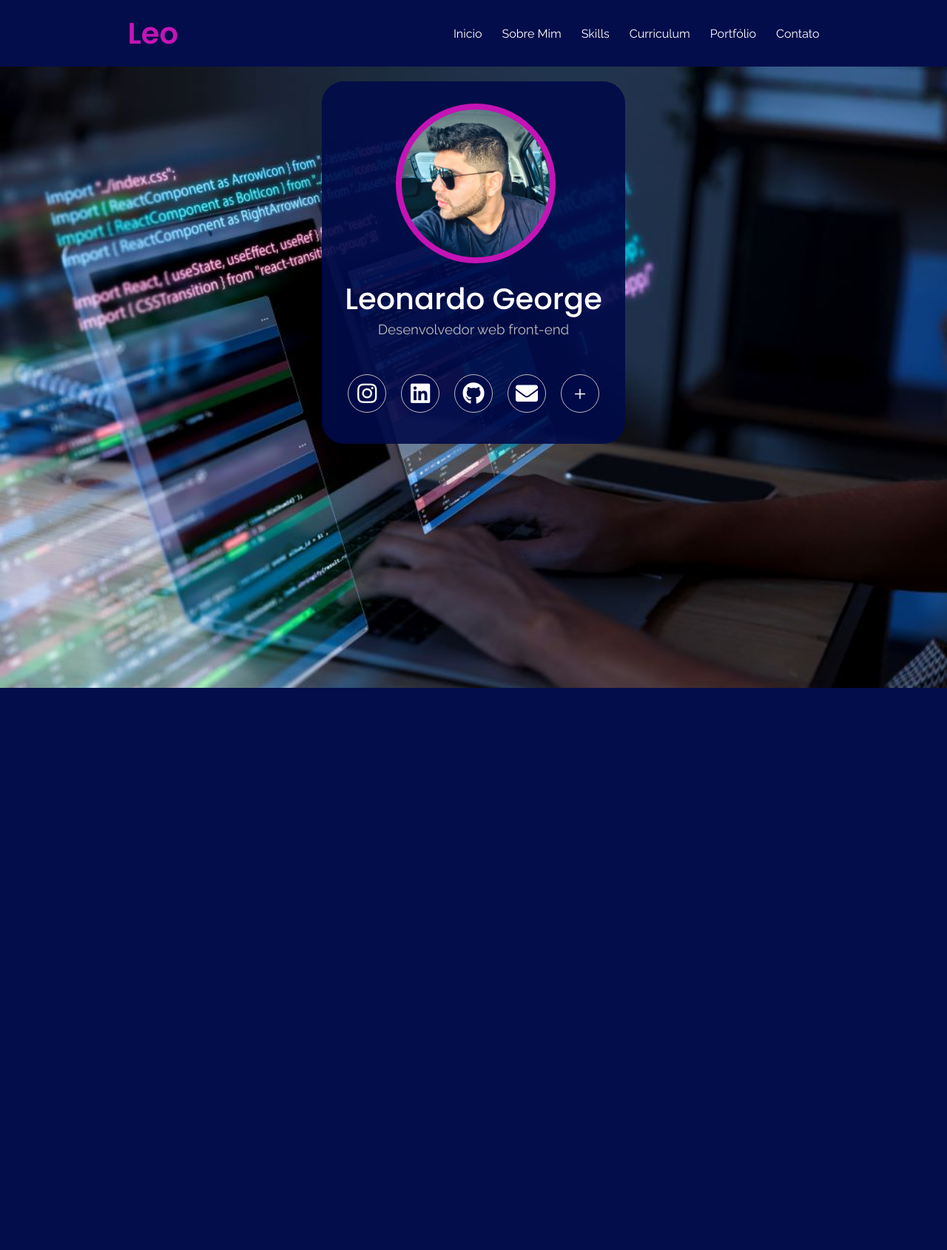
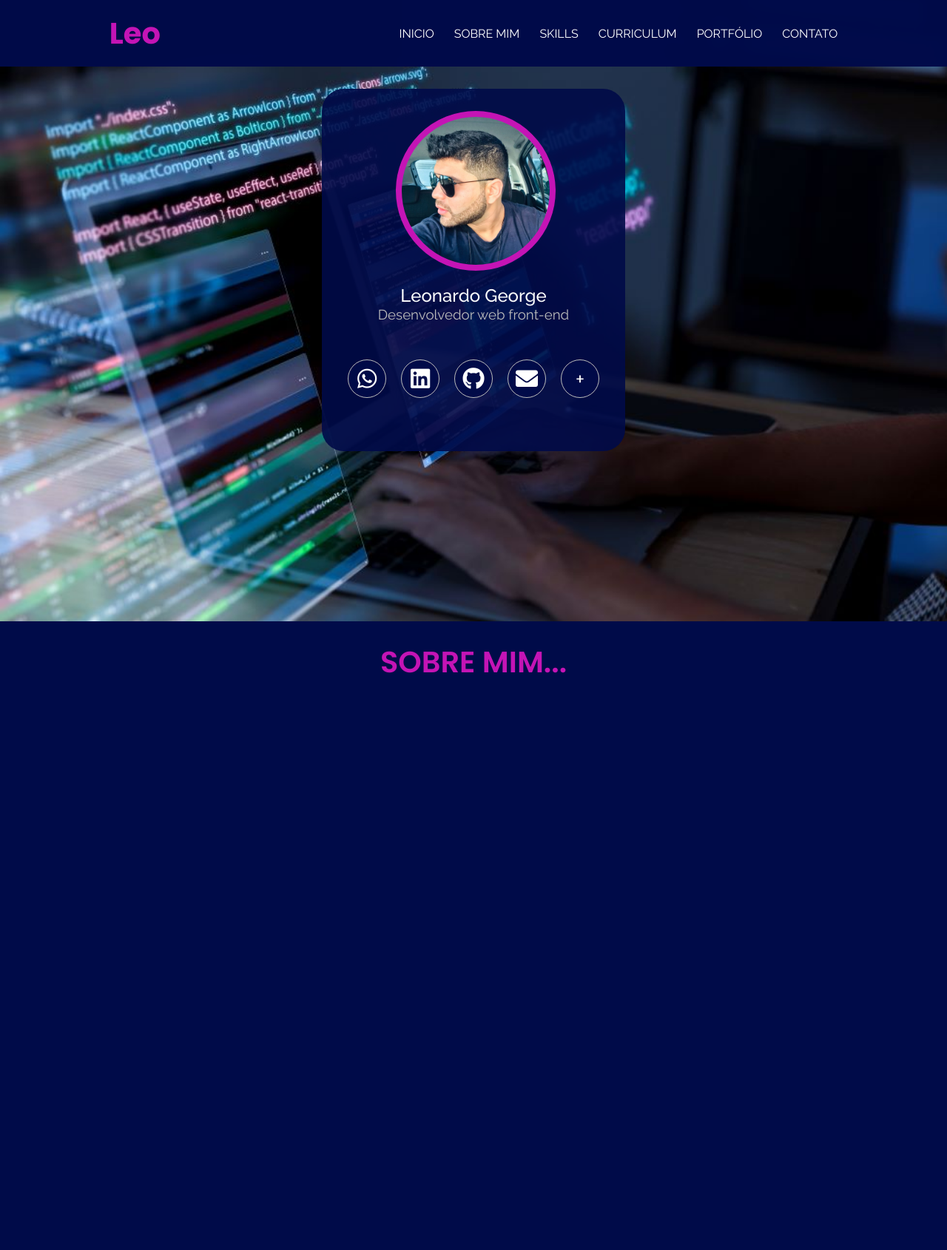
Before and after one commit to LeonardoGeorge/First-portfolio, a PHP site: page / in a window 1280 px wide. Shown: the whole page at 74% size. Before the commit the page ends 930 px from the top, so only its background shows below. Run offline with PHP 8.4, Linux system fonts and the light colour scheme.

Commit message:
Estilizacao de click, add de section & fixed do Header.

```diff
--- a/CSS/style.css
+++ b/CSS/style.css
@@ -1,27 +1,41 @@
 * {
     margin: 0;
     padding: 0;
-
-}
-
-header {
-    display: flex;
-    justify-content: space-around;
-    align-items: center;
-    height: 90px;
-    background-color: rgba(0, 11, 73, 0.99);
     font-family: "Raleway", sans-serif;
     font-optical-sizing: auto;
     font-weight: weight;
     font-style: normal;
-    color: #fff
+}
+
+
+/* ----- CSS Header  -----*/
+
+
+header {
+    position: fixed;
+    top: 0;
+    left: 0;
+    width: 100%;
+    background-color: rgba(0, 11, 73, 0.99);
+    color: #fff;
+    padding: 10px 0;
+    z-index: 1000; /* Para garantir que o cabeçalho fique acima de outros elementos */
+}
+
+.menu {
+    display: flex;
+    justify-content: space-around;
+    align-items: center;
+    height: 70px;
+    background-color: rgba(0, 11, 73, 0.99);
+    color: #fff;
 
 }
 
-.logo, h1 {
+#logo_header {
     font-size: 40px;
     font-family: "Poppins", sans-serif;
-    font-weight: 600;
+    font-weight: 700;
     font-style: normal;
     color: #c414b5;
 
@@ -31,7 +45,6 @@
     display: flex;
     flex-direction: row;
 
-
 }
 
 a, li {
@@ -39,26 +52,36 @@
     list-style: none;
     font-size: 16px;
     color: #fff;
+    text-transform: uppercase;
+}
+
+a:hover {
+    color: #c414b5;
+    font-size: 18px;
+    font-weight: 800;
+
 }
 
 li {
     margin-left: 27px;
 }
 
-.background_section {
+
+/* ----- CSS | Section - #background_1 ----- */
+
+#background_1 {
+
+    height: 100vh;
+    display: flex;
+    justify-content: center;
+    padding: 20px;
     background-image: url('../Imagens/Backgroud/programacion.jpg');
     background-size: cover;
     background-position: left;
 }
 
-#background_1 {
-    height: 100vh;
-    display: flex;
-    justify-content: center;
-    padding: 20px;
-}
-
 .container {
+    margin-top: 100px;
     width: 350px;
     height: 430px;
     background-color:  rgba(0, 11, 73, 0.9);
@@ -123,6 +146,15 @@
 
 }
 
+.social_midia_o:hover {
+    color: #c414b5;
+    border: 2px solid #c414b5;
+}
+.social_midia:hover {
+    color: #c414b5;
+    border: 2px solid #c414b5;
+}
+
 .fab {
    margin-top: 10px;
 }
@@ -134,3 +166,27 @@
 .social_midia p {
     margin-top: 8px;
 }
+
+
+/* ----- CSS | Section - #background_2 ----- */
+
+#background_2 {
+    background-color: rgba(0, 11, 73, 1) ;
+    height: 100vh;
+    padding: 25px;
+}
+
+.title {
+    display: flex;
+    justify-content: center;
+
+}
+
+#title_background_2 {
+    text-transform: uppercase;
+    font-size: 40px;
+    font-family: "Poppins", sans-serif;
+    font-weight: 600;
+    font-style: normal;
+    color: #c414b5;
+}
--- a/index.html
+++ b/index.html
@@ -22,9 +22,9 @@
 
 </head>
 <body>
-    <header>
+    <header class="menu">
         <div class="logo">
-            <h1>Leo</h1>
+            <h1 id="logo_header">Leo</h1>
         </div>
         <nav>
             <ul>
@@ -47,7 +47,7 @@
             </div>
             <div class="container_social_midia">
 
-                <a href=""><div class="social_midia_o"><i class="fab fa-instagram"></i></div></a>
+                <a href=""><div class="social_midia_o"><i class="fab fa-whatsapp"></i></div></a>
 
                 <a href=""><div class="social_midia"><i class="fab fa-linkedin"></i></div></a>
 
@@ -59,5 +59,15 @@
             </div>
         </div>
     </section>
+    <section id="background_2">
+        <div class="container_2">
+
+            <div class="title">
+                <h1 id="title_background_2">Sobre mim...</h1>
+            </div>
+
+
+        </div>
+    </section>
 </body>
 </html>
```
Also changed, not shown: Sobre mim.txt (added, +9 -0 lines).
